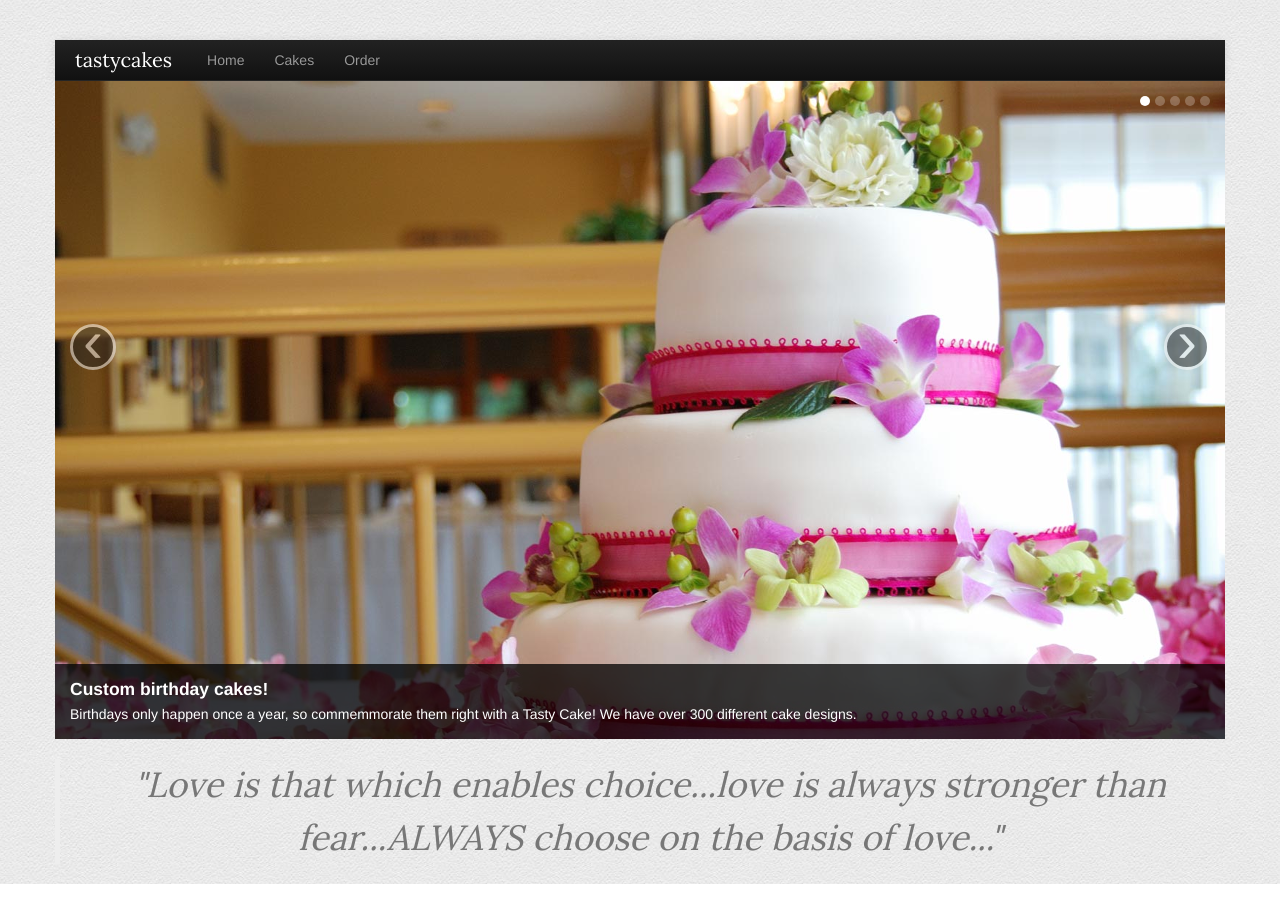
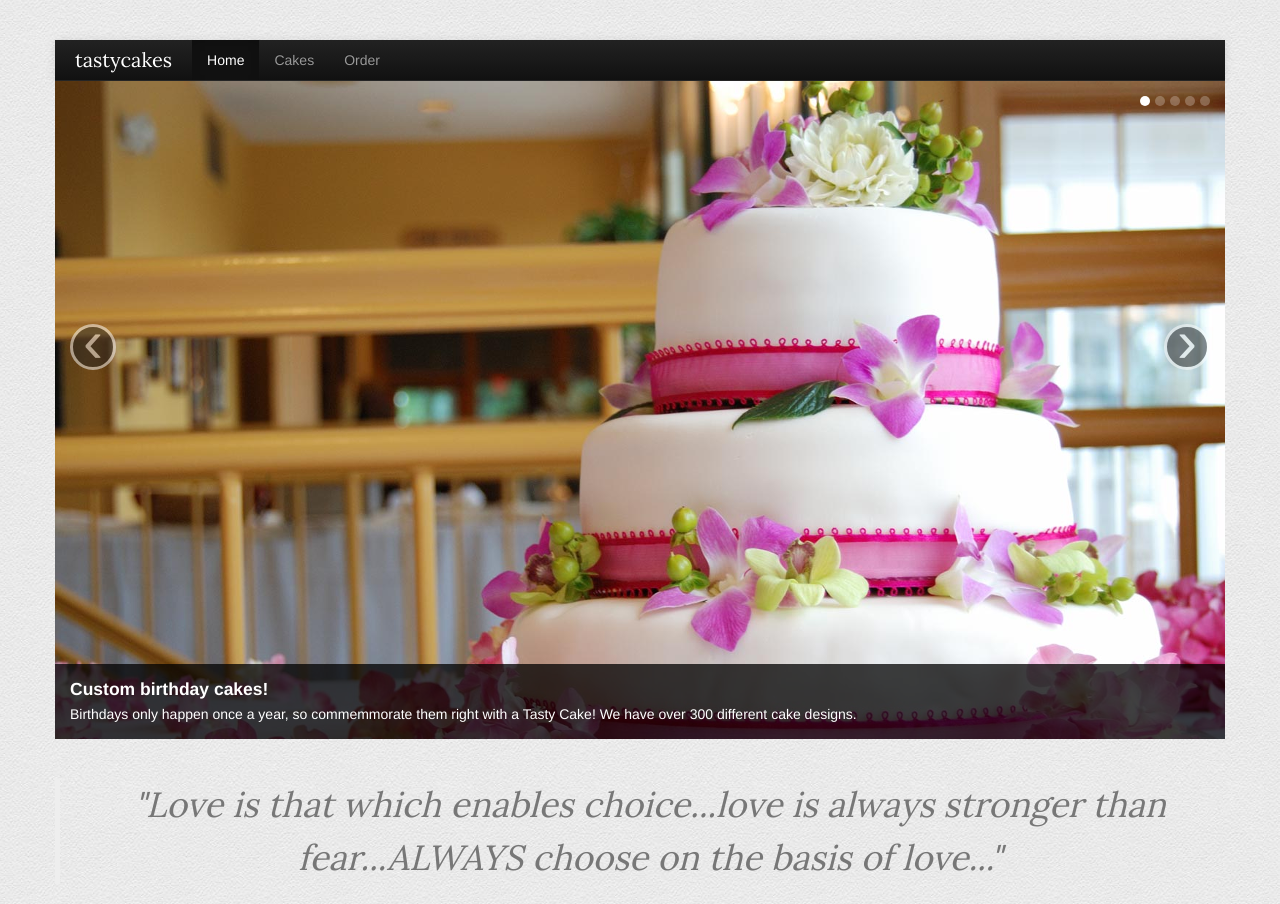
Before and after one commit to jrb993/tastycakes, a plain HTML site: page index.html in a window 1280 px wide. Drawn offline with Linux system fonts and the light colour scheme.

Commit message:
Added active class to links on each page, to update navbar properly

```diff
--- a/index.html
+++ b/index.html
@@ -25,6 +25,7 @@
                 font-size: 250%;
                 font-style: italic;
                 line-height: 1.5em;
+                margin-top: 40px;
                 text-align: center;
             }
         </style>
@@ -41,7 +42,7 @@
             <div class="navbar-inner">
                 <a href="index.html" class="brand">tastycakes</a>
                 <ul class="nav">
-                    <li><a href="index.html">Home</a></li>
+                    <li class="active"><a href="index.html">Home</a></li>
                     <li><a href="cakes.html">Cakes</a></li>
                     <li><a href="order.html">Order</a></li>
                 </ul>
```
Also changed, not shown: cakes.html (+1 -1 lines), order.html (+1 -1 lines).
